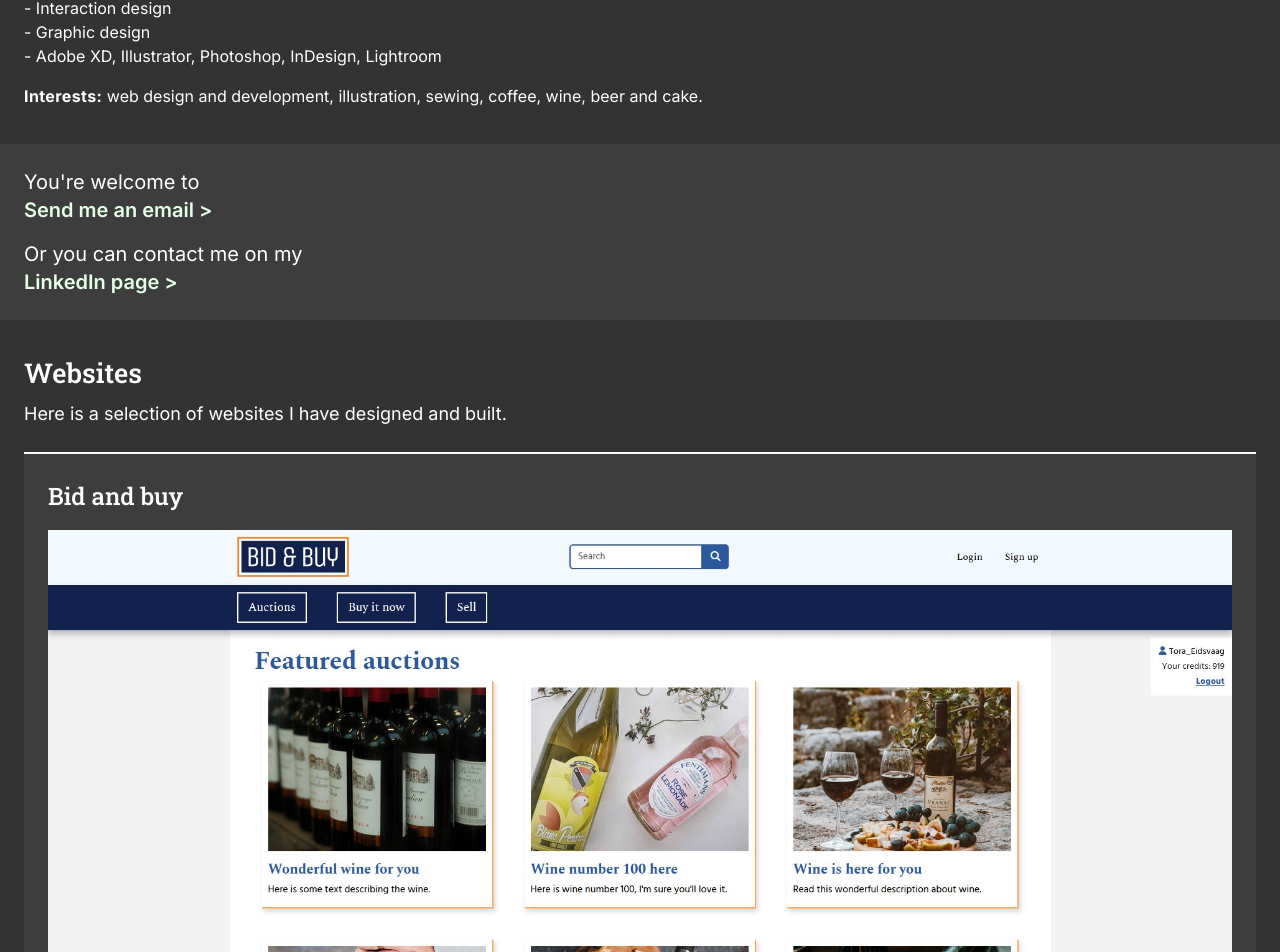
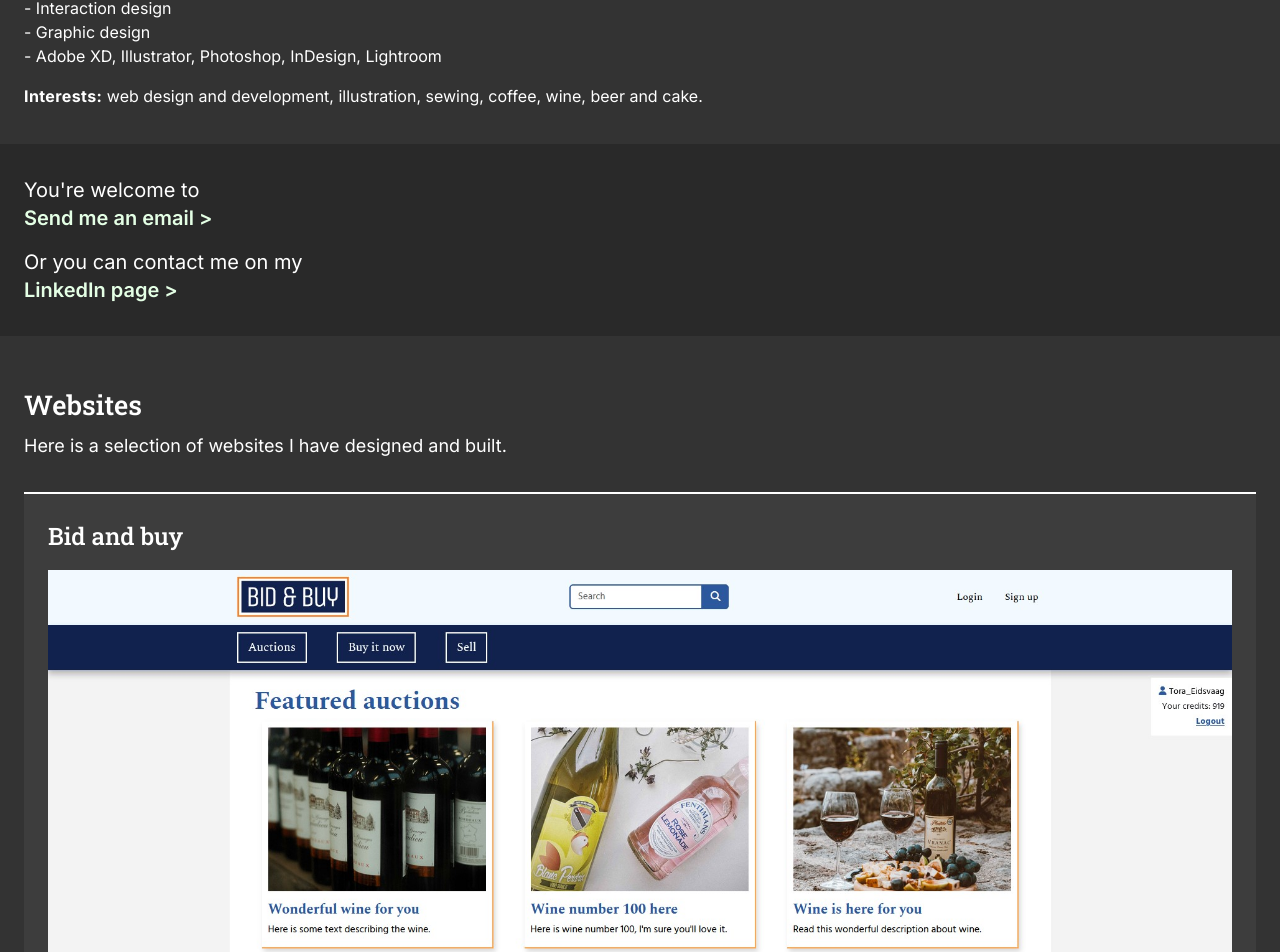
Before and after one commit to toratapp/teidsvag-portfolio, a React (Vite) app: page /#/ in a window 1280 px wide. Shown: the part 732-1684 px from the top of the page. Built offline with nearby package versions, Linux system fonts and the light colour scheme.

Commit message:
Design adjustments and adds two more cards

```diff
--- a/src/App.css
+++ b/src/App.css
@@ -53,11 +53,12 @@ h3 {
   border-bottom: 2px solid #ffffff;
 }
 
-.contact-email-linkedin-section, .card {
-  background-color: #3D3D3D;
+.contact-email-linkedin-section {
+  background-color: #292929;
 }
 
 .card {
+  background-color: #3D3D3D;
   border-top: 2px solid #ffffff;
   border-bottom: 2px solid #ffffff;
 }
--- a/src/components/homePageContent/ContactEmailLinkedIn.jsx
+++ b/src/components/homePageContent/ContactEmailLinkedIn.jsx
@@ -1,6 +1,6 @@
 function ContactEmailLinkedIn() {
   return (
-    <section className="contact-email-linkedin-section mt-9 text-xl p-6">
+    <section className="contact-email-linkedin-section mt-9 text-xl px-6 py-8">
       <p>You&apos;re welcome to</p>
       <a href="mailto:tora@teidsvag.com" className="block inter-text-link text-primary">Send me an email &gt;</a>
       <p className="mt-4">Or you can contact me on my</p>
--- a/src/components/homePageContent/WebsitesIntro.jsx
+++ b/src/components/homePageContent/WebsitesIntro.jsx
@@ -1,9 +1,9 @@
 function WebsitesIntro() {
   return (
-    <div className="mt-8 ml-6 mr-6">
+    <>
       <h2>Websites</h2>
-      <p className="mt-2 text-lg">Here is a selection of websites I have designed and built.</p>
-    </div>
+      <p className="mt-2 mb-8 text-lg">Here is a selection of websites I have designed and built.</p>
+    </>
   );
 }
 
--- a/src/components/homePageContent/WebsitesSection.jsx
+++ b/src/components/homePageContent/WebsitesSection.jsx
@@ -1,15 +1,19 @@
 import WebsitesIntro from "./WebsitesIntro";
 import bidAndBuyPreview from "../../assets/bid-and-buy-website-preview.jpg";
-import { bidAndBuyDescription } from "../../assets/cardDescriptions";
-import { bidAndBuyDeployedURL, bidAndBuyRepoURL } from "../../assets/cardURLs";
+import luminatePreview from "../../assets/luminate-preview.jpg";
+import gigglesPreview from "../../assets/giggles-preview.jpg";
+import { bidAndBuyDescription, gigglesDescription, luminateDescription } from "../../assets/cardDescriptions";
+import { bidAndBuyDeployedURL, bidAndBuyRepoURL, gigglesDeployedURL, gigglesRepoURL, luminateDeployedURL, luminateRepoURL } from "../../assets/cardURLs";
 import Card from "./Card";
 
 function WebsitesSection() {
   return (
-    <section>
+    <section className="mt-12 mx-6">
       <WebsitesIntro />
-      <div className="m-6">
+      <div className="my-6 grid gap-10 grid-cols-1">
         <Card title="Bid and buy" image={bidAndBuyPreview} description={bidAndBuyDescription} deployedURL={bidAndBuyDeployedURL} repoURL={bidAndBuyRepoURL} />
+        <Card title="Luminate webshop" image={luminatePreview} description={luminateDescription} deployedURL={luminateDeployedURL} repoURL={luminateRepoURL} />
+        <Card title="Giggles" image={gigglesPreview} description={gigglesDescription} deployedURL={gigglesDeployedURL} repoURL={gigglesRepoURL} />
       </div>
     </section>
   );
```
